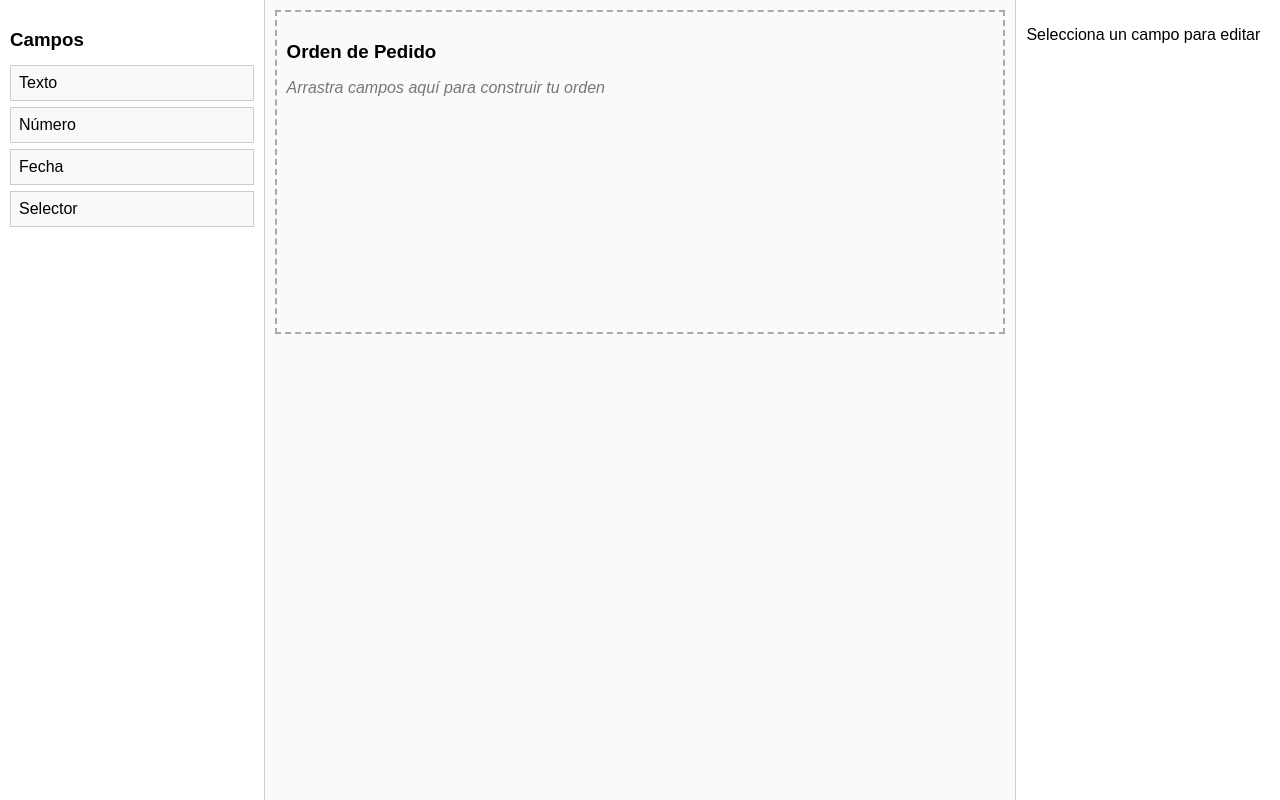
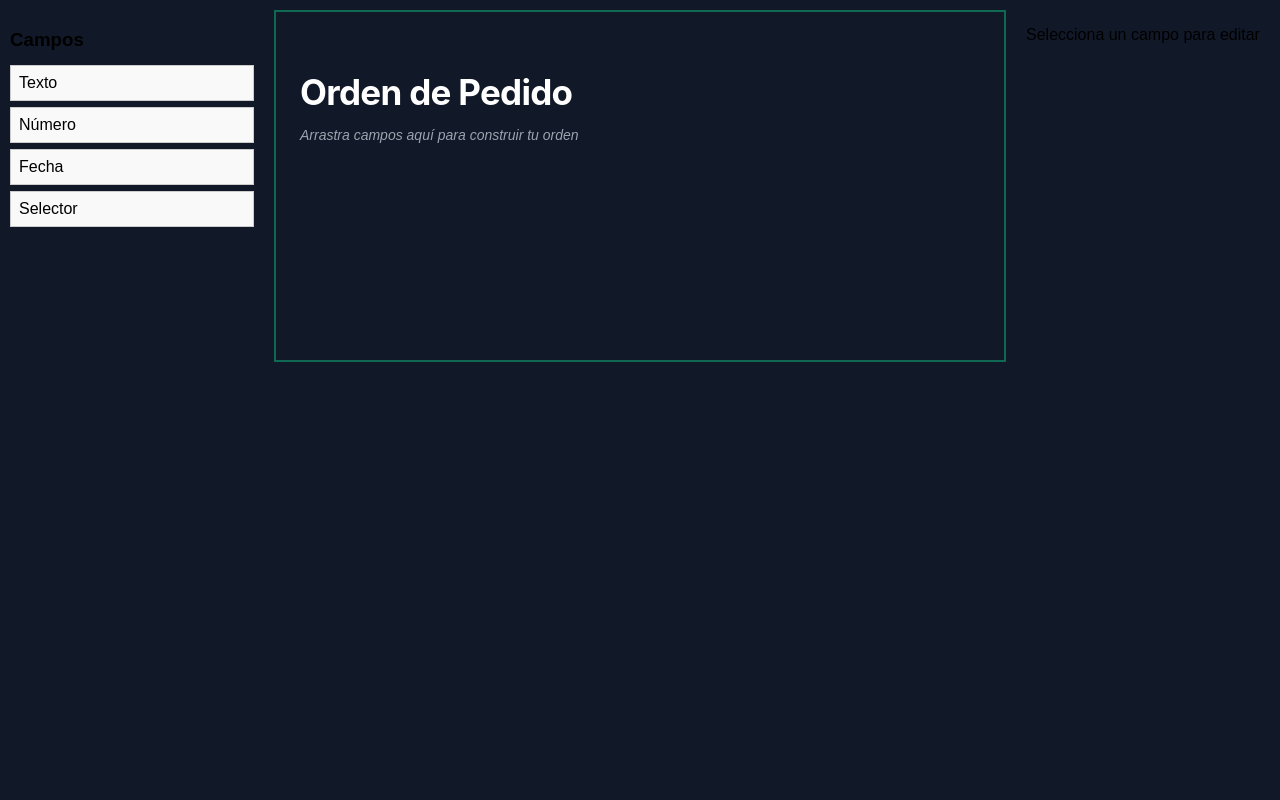
Before and after one commit to Diamond-01/COrders, a React (Vite) app in the folder order-builder/: page / in a window 1280 px wide. Built offline with nearby package versions, Linux system fonts and the light colour scheme.

Commit message:
CANVAS
Se le dió el estilo a la parte del canvas

```diff
--- a/order-builder/src/App.css
+++ b/order-builder/src/App.css
@@ -7,21 +7,21 @@
 
 .app-sidebar {
   padding: 10px;
-  background: #fff;
+
 }
 
 .app-sidebar--left {
   width: 20%;
-  border-right: 1px solid #ccc;
+
 }
 
 .app-sidebar--right {
   width: 20%;
-  border-left: 1px solid #ccc;
+
 }
 
 .app-canvas {
   width: 60%;
   padding: 10px;
-  background: #fafafa;
+
 }
--- a/order-builder/src/components/Canvas.css
+++ b/order-builder/src/components/Canvas.css
@@ -1,19 +1,40 @@
 .canvas {
   min-height: 300px;
-  padding: 10px;
-  border: 2px dashed #aaa;
-  transition: background-color 0.2s ease;
+  border: 2px solid hsla(160, 84%, 39%, 0.50);
+  background-color: #111827;
+  backdrop-Filter: blur (8px);
+  display: 'flex';
+  flex-direction: 'column';
+  gap: '12px';
+  padding: 24px;
+
 }
 
 .canvas--over {
-  background-color: #eef;
+  background-color: rgb(26, 32, 44);
 }
 
 .canvas__title {
   margin-bottom: 10px;
+
+  display: flex;
+  align-Items: center;
+  gap: 10px;
+  font-Family: Inter, sans-serif;
+  font-weight: 700;
+  /* Negrita fuerte */
+  letter-spacing: -0.02em;
+  /* Un poco más junta para que se vea moderna */
+  color: #ffffff;
+  font-Weight: 700;
+  font-Size: 35px;
+  margin-Bottom: 10px;
 }
 
 .canvas__empty {
-  color: #777;
-  font-style: italic;
+  color: #9CA3AF;
+  font-Style: italic;
+  font-Size: 14px;
+  margin-Bottom: 25px;
+
 }
--- a/order-builder/src/index.css
+++ b/order-builder/src/index.css
@@ -4,5 +4,6 @@
 body {
   margin: 0;
   font-family: Arial, sans-serif;
+  background-color: #111827;
 }
 /*estilosss*/
```
Also changed, not shown: 1 other file (tests, documents, lock files or other folders).
